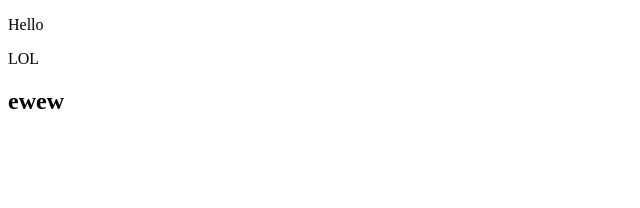
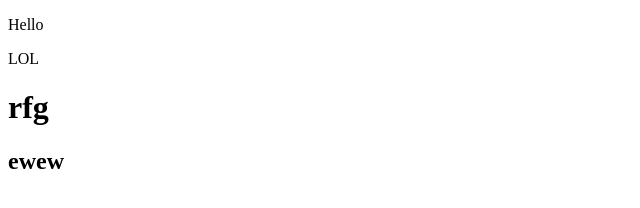
Before and after one commit to DmitriyPyc/practice, a plain HTML site: page index.html in a window 1280 px wide. Shown: the whole page, without its empty margins (0-640 px from the left). Drawn offline with Linux system fonts and the light colour scheme.

Commit message:
проба

```diff
--- a/index.html
+++ b/index.html
@@ -8,7 +8,7 @@
 <body>
     <p>Hello</p>
     <p>LOL</p>
-
+    <h1>rfg</h1>
     <a href="http://" target="_blank" rel="noopener noreferrer"></a>
     <h2>ewew</h2>
 </body>
```
